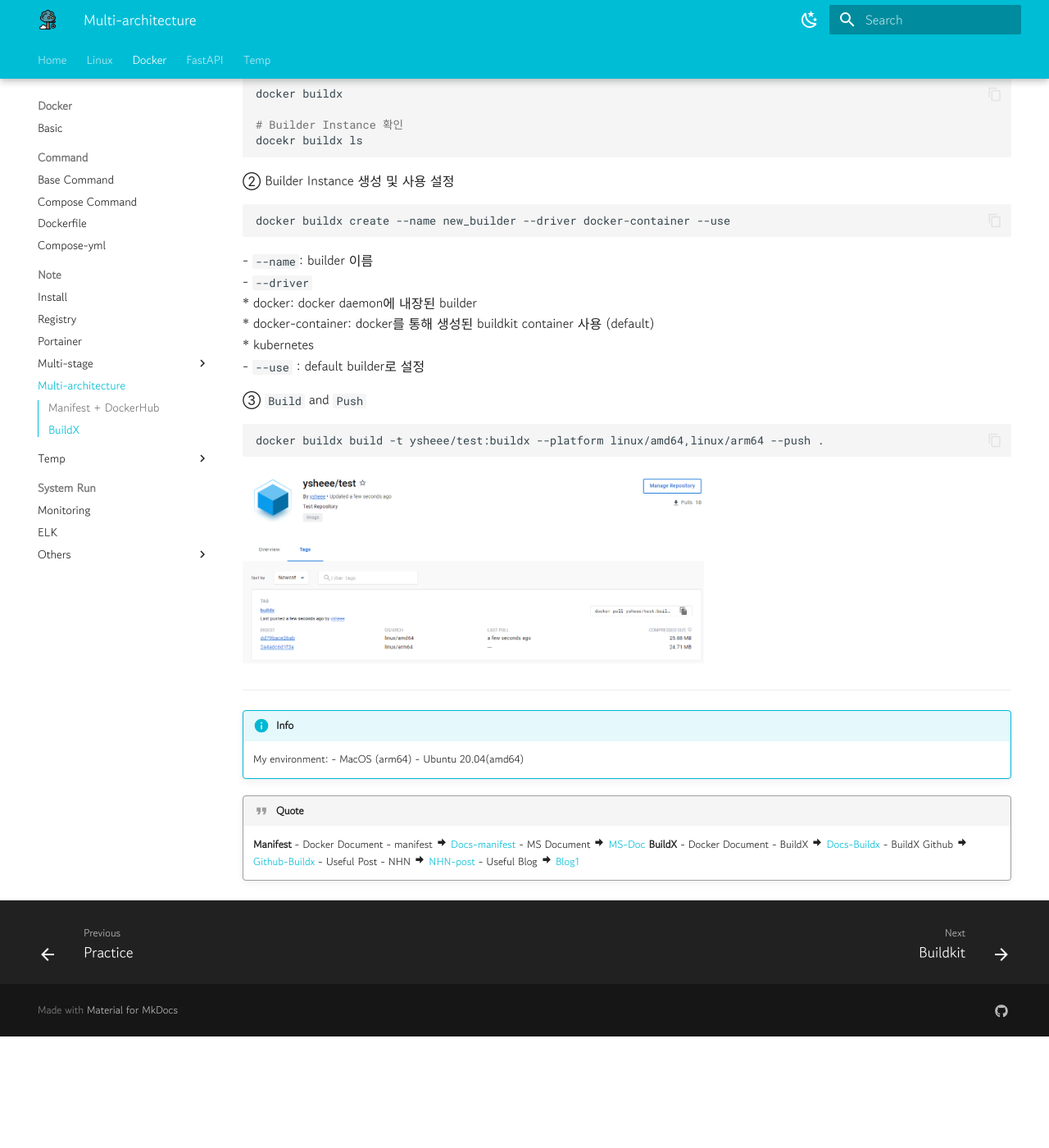
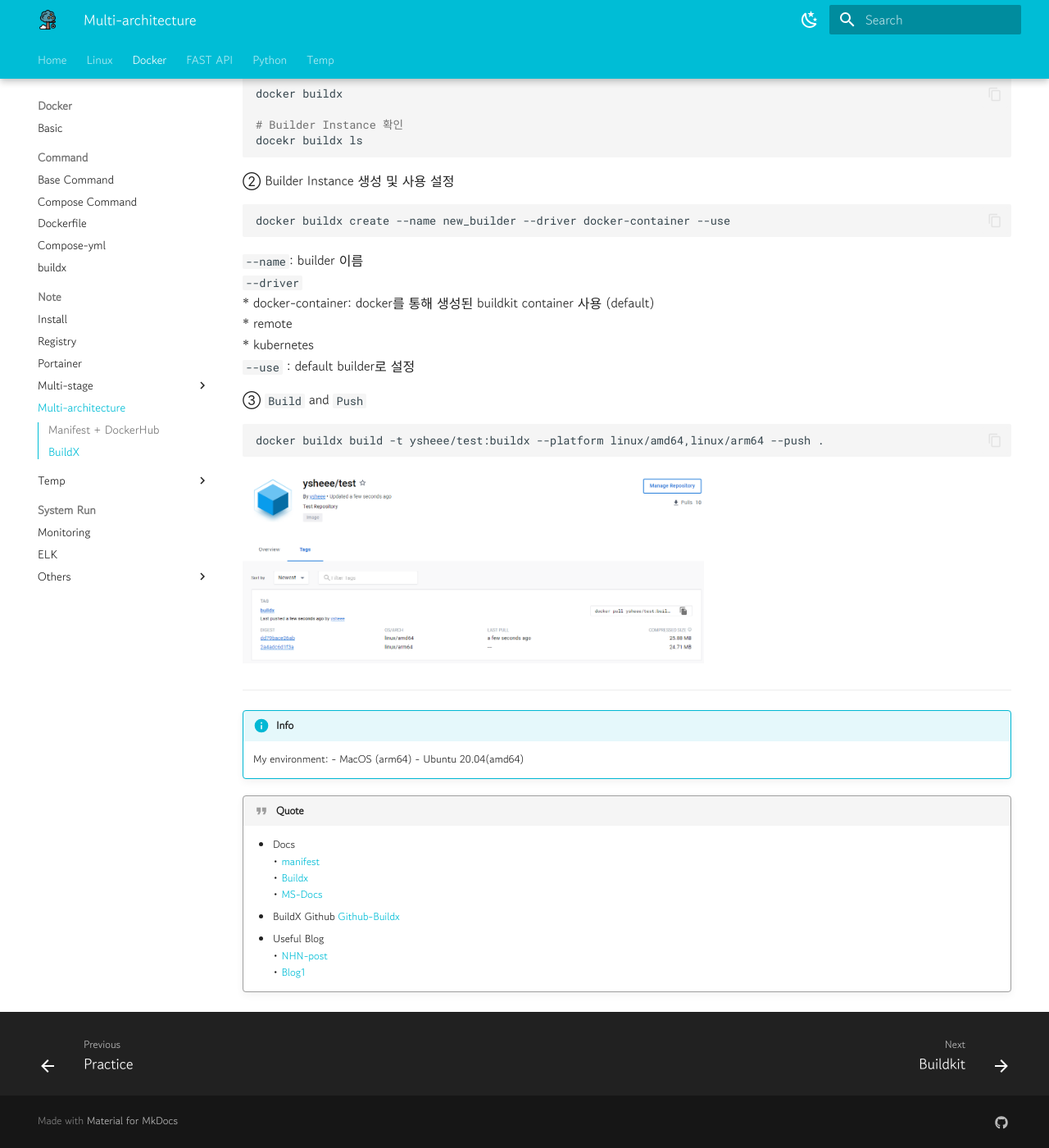
Before and after one commit to YSHeee/YSHeee.github.io, an MkDocs documentation site: the page built from docs/docker/note/multiA.md, in a window 1280 px wide and 1400 px high, scrolled down 2651 px. Shown: the whole window at 82% size. Built offline with MkDocs 1.6.1 and Material for MkDocs 9.7.7, drawn with Linux system fonts in a browser that asks for light colours; emoji names are drawn with the system emoji font; before the commit the page ends 3915 px from its top, so only the background shows below that.

Commit message:
Modify ...

````diff
--- a/docs/docker/note/multiA.md
+++ b/docs/docker/note/multiA.md
@@ -87,12 +87,12 @@
 ```
 docker buildx create --name new_builder --driver docker-container --use
 ```
-- `--name`: builder 이름 <div>
-- `--driver` <div>
-* docker: docker daemon에 내장된 builder <div>
+ `--name`: builder 이름 <div>
+ `--driver` <div>
 * docker-container: docker를 통해 생성된 buildkit container 사용 (default) <div>
+* remote <div>
 * kubernetes <div>
-- `--use` : default builder로 설정
+ `--use` : default builder로 설정
 
 ③ `Build` and `Push`
 ```bash
@@ -108,17 +108,12 @@
     - Ubuntu 20.04(amd64)
 
 !!!quote
-    **Manifest**
-    - Docker Document - manifest :material-arrow-right-bold:
-    [Docs-manifest](https://Docs.docker.com/engine/reference/commandline/manifest/)
-    - MS Document :material-arrow-right-bold:
-    [MS-Doc](https://learn.microsoft.com/ko-kr/azure/container-registry/push-multi-architecture-images)
-    **BuildX**
-    - Docker Document - BuildX :material-arrow-right-bold:
-    [Docs-Buildx](https://docs.docker.com/engine/reference/commandline/buildx/)
-    - BuildX Github :material-arrow-right-bold:
-    [Github-Buildx](https://github.com/docker/buildx)
-    - Useful Post - NHN :material-arrow-right-bold:
-    [NHN-post](https://meetup.nhncloud.com/posts/255)
-    - Useful Blog :material-arrow-right-bold:
-    [Blog1](https://80000coding.oopy.io/54dc871d-30c9-46cb-b609-2e8831541b5e)
+    - Docs<div>
+    • [manifest](https://Docs.docker.com/engine/reference/commandline/manifest/)<div>
+    • [Buildx](https://docs.docker.com/engine/reference/commandline/buildx/)<div>
+    • [MS-Docs](https://learn.microsoft.com/ko-kr/azure/container-registry/push-multi-architecture-images)<div>
+    - BuildX Github
+    [Github-Buildx](https://github.com/docker/buildx)<div>
+    - Useful Blog <div>
+    • [NHN-post](https://meetup.nhncloud.com/posts/255)<div>
+    • [Blog1](https://80000coding.oopy.io/54dc871d-30c9-46cb-b609-2e8831541b5e)
--- a/mkdocs.yml
+++ b/mkdocs.yml
@@ -102,6 +102,7 @@
       - Compose Command: docker/command/compose.md
       - Dockerfile: docker/command/dfile.md
       - Compose-yml: docker/command/docker-compose-yml.md
+      - buildx: docker/command/buildx.md
     - Note:
       - Install: docker/note/installation.md
       - Registry: docker/note/registry.md
@@ -124,9 +125,12 @@
         - nginx-flask-mysql-admin: docker/running/nfmp.md
         - react-express-mongo-me: docker/running/remm.md
         - etc: docker/running/etc.md
-  - FastAPI:
-    - REST API: fastapi/restapi.md
+  - FAST API:
     - Best-Practice: fastapi/best-practice.md
+    - REST API:
+      - fastapi/restapi.md
+  - Python:
+    - Concurrency: python/concurrency.md
   - Temp:
     - Shortcut: temp/shortcut.md
     - MKdocs: temp/mkdocs/mkdocs.md
````
Also changed, not shown: docs/docker/command/buildx.md (added, +39 -0 lines), docs/python/concurrency.md (added, +1 -0 lines).
